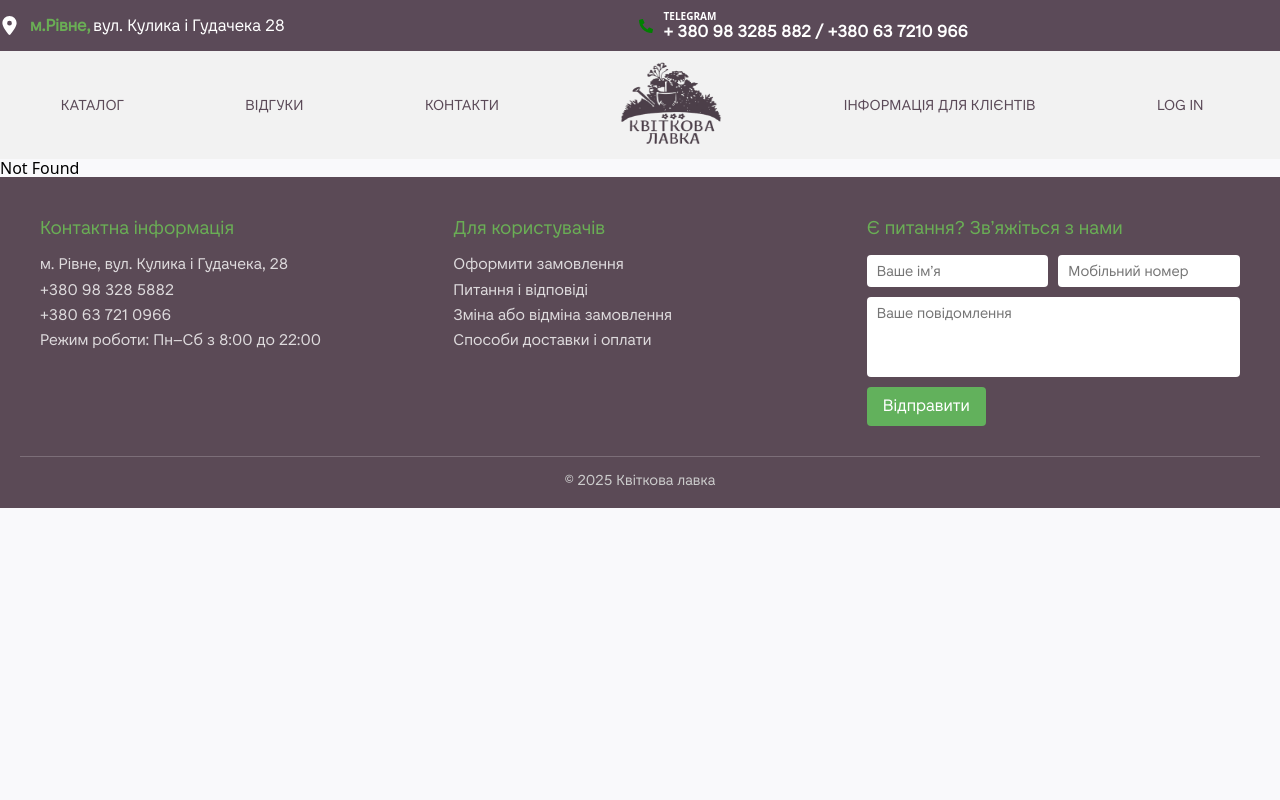
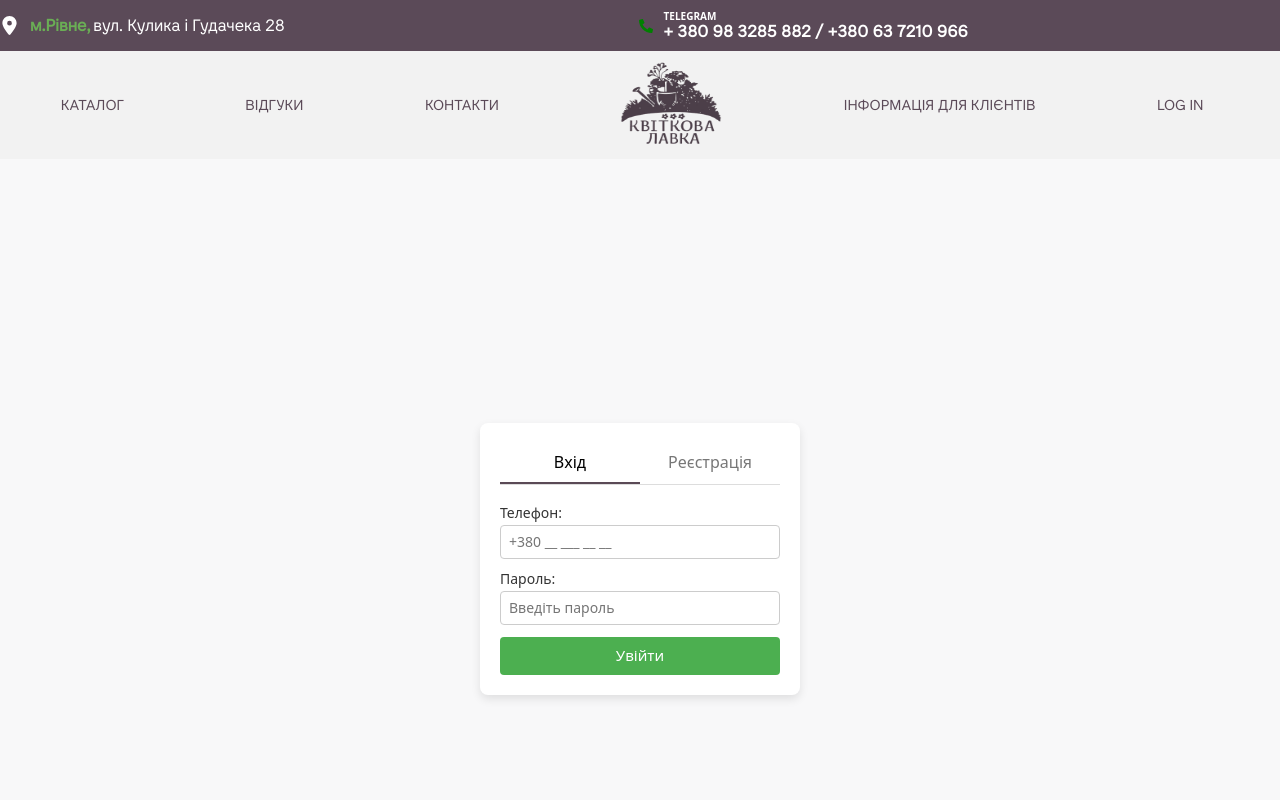
Before and after one commit to vosob/shopfs, a React (Vite) app in the folder frontend/: page /auth in a window 1280 px wide. Shown: the top 800 px of the page. Built offline with nearby package versions, Linux system fonts and the light colour scheme.

Commit message:
add register and login

```diff
--- a/frontend/src/components/NavBar/NavBar.tsx
+++ b/frontend/src/components/NavBar/NavBar.tsx
@@ -12,7 +12,7 @@ export const NavBar = () => {
           <img className={css.iconHome} src="../../../public/images/icon.png" />
         </Link>
         <Link to="/info">Інформація для клієнтів</Link>
-        <Link to="/login">Log in</Link>
+        <Link to="/auth">Log in</Link>
         <Link to="/basket">Basket</Link>
       </ul>
     </div>
--- a/frontend/src/pages/App/App.tsx
+++ b/frontend/src/pages/App/App.tsx
@@ -3,12 +3,13 @@ import "./App.css";
 import { Layout } from "../../Layout";
 import { HomePage } from "../HomePage/HomePage";
 import { Category } from "../Category/Category";
-import { LogIn } from "../LogIn/LogIn";
+
 import { Basket } from "../Basket/Basket";
 import { Reviews } from "../Reviews/Reviews";
 import { Contacts } from "../Contacts/Contacts";
 import { Info } from "../Info/Info";
 import { BouquetByIdPage } from "../BouquetByIdPage/BouquetByIdPage";
+import { Auth } from "../Auth/Auth";
 
 export const App = () => {
   return (
@@ -19,7 +20,7 @@ export const App = () => {
         <Route path="/reviews" element={<Reviews />} />
         <Route path="/contacts" element={<Contacts />} />
         <Route path="/info" element={<Info />} />
-        <Route path="/login" element={<LogIn />} />
+        <Route path="/auth" element={<Auth />} />
         <Route path="/basket" element={<Basket />} />
 
         <Route path="/bouquet/:id" element={<BouquetByIdPage />} />
--- /dev/null
+++ b/frontend/src/pages/Auth/Auth.module.css
@@ -0,0 +1,96 @@
+.prohoPage {
+  width: 733px;
+  height: 313px;
+}
+
+.container {
+  display: flex;
+  justify-content: center;
+  gap: 20px;
+}
+
+.container {
+  display: flex;
+  justify-content: center;
+  align-items: center;
+  height: 100vh;
+  background-color: #f8f8f9;
+}
+
+.card {
+  background: #fff;
+  border-radius: 8px;
+  box-shadow: 0 4px 10px rgba(0, 0, 0, 0.1);
+  width: 320px;
+  padding: 20px;
+  text-align: left;
+}
+
+.tabs {
+  display: flex;
+  border-bottom: 1px solid #ddd;
+  margin-bottom: 20px;
+}
+
+.tab {
+  flex: 1;
+  padding: 10px 0;
+  background: none;
+  border: none;
+  font-size: 16px;
+  font-weight: 500;
+  cursor: pointer;
+  color: #777;
+  border-bottom: 2px solid transparent;
+  transition: all 0.3s ease;
+}
+
+.tab:hover {
+  color: #333;
+}
+
+.active {
+  color: #000;
+  border-bottom: 2px solid #5b4a56; /* темний акцент */
+}
+
+.form {
+  display: flex;
+  flex-direction: column;
+  gap: 12px;
+}
+
+label {
+  display: flex;
+  flex-direction: column;
+  font-size: 14px;
+  color: #333;
+}
+
+.input {
+  margin-top: 4px;
+  padding: 8px;
+  border: 1px solid #ccc;
+  border-radius: 4px;
+  outline: none;
+  transition: border-color 0.3s ease;
+}
+
+.input:focus {
+  border-color: #5b4a56;
+}
+
+.submitBtn {
+  background-color: #4caf50;
+  color: #fff;
+  border: none;
+  padding: 10px 0;
+  border-radius: 4px;
+  font-size: 15px;
+  cursor: pointer;
+  transition: background-color 0.3s ease;
+}
+
+.submitBtn:hover {
+  background-color: #43a047;
+}
--- /dev/null
+++ b/frontend/src/pages/Auth/Auth.tsx
@@ -0,0 +1,167 @@
+import { useId, useState } from "react";
+import css from "./Auth.module.css";
+import { Field, Formik, Form as FormikForm, FormikHelpers } from "formik";
+
+type ActivePathType = "login" | "register";
+
+interface OrderFormValuesRegister {
+  regName: string;
+  regMail: string;
+  regTel: string;
+  regPass: string;
+}
+
+interface OrderFormValuesLogin {
+  logPhone: string;
+  logPass: string;
+}
+
+export const Auth = () => {
+  const [activePath, setActivePath] = useState<ActivePathType>("login");
+  const fieldId = useId();
+
+  const initialValuesRegister: OrderFormValuesRegister = {
+    regName: "",
+    regMail: "",
+    regTel: "",
+    regPass: "",
+  };
+
+  const initialValuesLogin: OrderFormValuesLogin = {
+    logPhone: "",
+    logPass: "",
+  };
+
+  const handleSubmitRegister = (
+    values: OrderFormValuesRegister,
+    actions: FormikHelpers<OrderFormValuesRegister>
+  ) => {
+    console.log("Register data:", values);
+    actions.resetForm();
+  };
+
+  const handleSubmitLogin = (
+    values: OrderFormValuesLogin,
+    actions: FormikHelpers<OrderFormValuesLogin>
+  ) => {
+    console.log("Login data:", values);
+    actions.resetForm();
+  };
+
+  return (
+    <div className={css.container}>
+      <div className={css.card}>
+        <div className={css.tabs}>
+          <button
+            className={`${css.tab} ${activePath === "login" ? css.active : ""}`}
+            onClick={() => setActivePath("login")}
+            type="button"
+          >
+            Вхід
+          </button>
+          <button
+            className={`${css.tab} ${
+              activePath === "register" ? css.active : ""
+            }`}
+            onClick={() => setActivePath("register")}
+            type="button"
+          >
+            Реєстрація
+          </button>
+        </div>
+
+        {activePath === "login" && (
+          <Formik
+            initialValues={initialValuesLogin}
+            onSubmit={handleSubmitLogin}
+          >
+            <FormikForm className={css.form}>
+              <label htmlFor={`${fieldId}-logPhone`}>
+                Телефон:
+                <Field
+                  id={`${fieldId}-logPhone`}
+                  type="tel"
+                  name="logPhone"
+                  placeholder="+380 __ ___ __ __"
+                  className={css.input}
+                />
+              </label>
+
+              <label htmlFor={`${fieldId}-logPass`}>
+                Пароль:
+                <Field
+                  id={`${fieldId}-logPass`}
+                  type="password"
+                  name="logPass"
+                  placeholder="Введіть пароль"
+                  className={css.input}
+                />
+              </label>
+
+              <button type="submit" className={css.submitBtn}>
+                Увійти
+              </button>
+            </FormikForm>
+          </Formik>
+        )}
+
+        {activePath === "register" && (
+          <Formik
+            initialValues={initialValuesRegister}
+            onSubmit={handleSubmitRegister}
+          >
+            <FormikForm className={css.form}>
+              <label htmlFor={`${fieldId}-regName`}>
+                Ім’я та прізвище:
+                <Field
+                  id={`${fieldId}-regName`}
+                  type="text"
+                  name="regName"
+                  placeholder="Введіть ім’я та прізвище"
+                  className={css.input}
+                />
+              </label>
+
+              <label htmlFor={`${fieldId}-regMail`}>
+                Пошта:
+                <Field
+                  id={`${fieldId}-regMail`}
+                  type="email"
+                  name="regMail"
+                  placeholder="Введіть пошту"
+                  className={css.input}
+                />
+              </label>
+
+              <label htmlFor={`${fieldId}-regTel`}>
+                Телефон:
+                <Field
+                  id={`${fieldId}-regTel`}
+                  type="tel"
+                  name="regTel"
+                  placeholder="+380 __ ___ __ __"
+                  className={css.input}
+                />
+              </label>
+
+              <label htmlFor={`${fieldId}-regPass`}>
+                Пароль:
+                <Field
+                  id={`${fieldId}-regPass`}
+                  type="password"
+                  name="regPass"
+                  placeholder="Введіть пароль"
+                  className={css.input}
+                />
+              </label>
+
+              <button type="submit" className={css.submitBtn}>
+                Зареєструватися
+              </button>
+            </FormikForm>
+          </Formik>
+        )}
+      </div>
+    </div>
+  );
+};
--- a/frontend/src/pages/LogIn/LogIn.tsx
+++ /dev/null
@@ -1,3 +0,0 @@
-export const LogIn = () => {
-  return <div>LogIn</div>;
-};
```
Also changed, not shown: frontend/package.json (+7 -5 lines), frontend/public/images/Rectangle.png (added), frontend/src/services/users.ts (added), frontend/src/types/users.ts (added), 1 other file (tests, documents, lock files or other folders).
